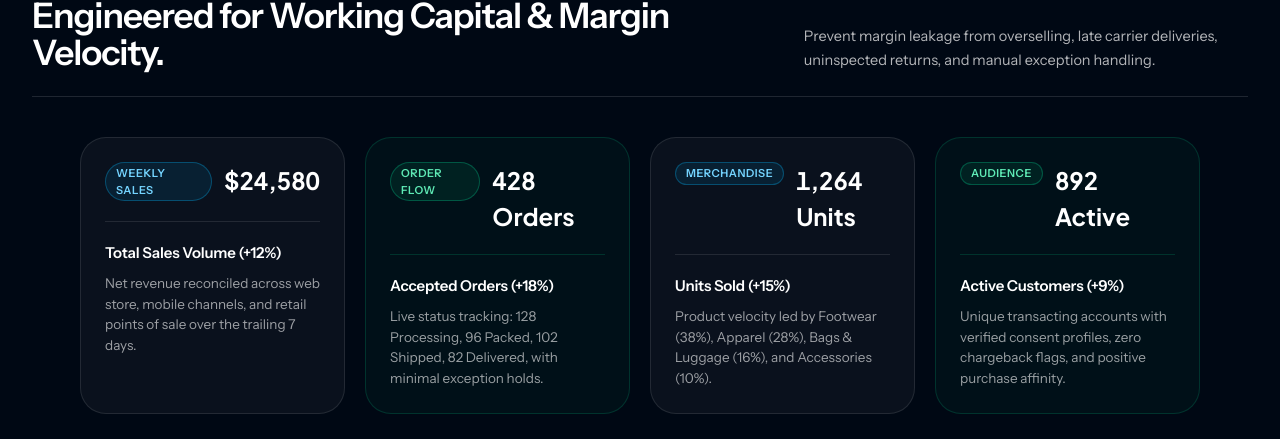
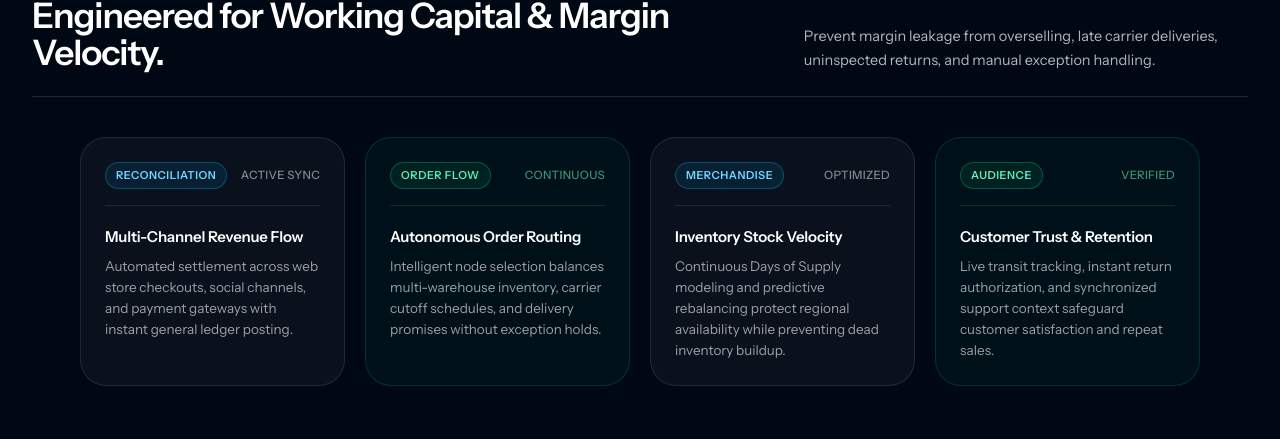
Before and after one commit to sannidhya-nestack/Mavqelra-product-landing, a Next.js app: page / in a window 1280 px wide. Shown: the part 2012-2451 px from the top of the page. Built offline with nearby package versions, Linux system fonts and the light colour scheme; no server answers.

Commit message:
refactor(platform): remove dashboard numbers, percentages, and weekly sales text from KPI cards

```diff
--- a/components/sections/Platform.tsx
+++ b/components/sections/Platform.tsx
@@ -19,7 +19,7 @@ const pins: CalloutPin[] = [
     label_at: { x: 0.36, y: 0.45 },
     side: "right",
     description:
-      "Tracks real-time Net Sales ($24,580), Accepted Orders (428), and margin performance across all active storefronts and retail channels.",
+      "Tracks real-time Net Sales, Accepted Orders, and margin performance across all active storefronts and retail channels.",
   },
   {
     id: "p3-ai-priorities",
@@ -76,73 +76,73 @@ export default function Platform() {
         <div className="mx-auto mt-10 max-w-[1120px] grid gap-5 sm:grid-cols-2 lg:grid-cols-4">
           {/* Metric 1 */}
           <div className="flex flex-col border border-white/10 bg-white/[0.04] p-6 rounded-xl relative overflow-hidden">
-            <div className="flex items-start justify-between gap-3 border-b border-white/10 pb-5">
-              <span className="inline-flex items-center rounded-full border border-sky-400/30 bg-sky-500/10 px-2.5 py-0.5 text-[11px] font-semibold uppercase tracking-wider text-sky-300">
-                Weekly Sales
+            <div className="flex items-center justify-between border-b border-white/10 pb-4">
+              <span className="inline-flex items-center rounded-full border border-sky-400/30 bg-sky-500/10 px-2.5 py-1 text-[11px] font-semibold uppercase tracking-wider text-sky-300">
+                Reconciliation
               </span>
-              <span className="font-display tnum text-[24px] font-bold text-white">
-                $24,580
+              <span className="text-[11.5px] font-medium text-white/50 tracking-wide uppercase">
+                Active Sync
               </span>
             </div>
             <h4 className="mt-5 text-[15px] font-semibold tracking-[-0.01em] text-white">
-              Total Sales Volume (+12%)
+              Multi-Channel Revenue Flow
             </h4>
             <p className="mt-2 text-[13.5px] leading-[1.55] text-white/60">
-              Net revenue reconciled across web store, mobile channels, and retail points of sale over the trailing 7 days.
+              Automated settlement across web store checkouts, social channels, and payment gateways with instant general ledger posting.
             </p>
           </div>
 
           {/* Metric 2 */}
           <div className="flex flex-col border border-emerald-500/20 bg-emerald-500/[0.05] p-6 rounded-xl relative overflow-hidden">
-            <div className="flex items-start justify-between gap-3 border-b border-emerald-500/20 pb-5">
-              <span className="inline-flex items-center rounded-full border border-emerald-400/30 bg-emerald-500/10 px-2.5 py-0.5 text-[11px] font-semibold uppercase tracking-wider text-emerald-300">
+            <div className="flex items-center justify-between border-b border-emerald-500/20 pb-4">
+              <span className="inline-flex items-center rounded-full border border-emerald-400/30 bg-emerald-500/10 px-2.5 py-1 text-[11px] font-semibold uppercase tracking-wider text-emerald-300">
                 Order Flow
               </span>
-              <span className="font-display tnum text-[24px] font-bold text-white">
-                428 Orders
+              <span className="text-[11.5px] font-medium text-emerald-300/60 tracking-wide uppercase">
+                Continuous
               </span>
             </div>
             <h4 className="mt-5 text-[15px] font-semibold tracking-[-0.01em] text-white">
-              Accepted Orders (+18%)
+              Autonomous Order Routing
             </h4>
             <p className="mt-2 text-[13.5px] leading-[1.55] text-white/60">
-              Live status tracking: 128 Processing, 96 Packed, 102 Shipped, 82 Delivered, with minimal exception holds.
+              Intelligent node selection balances multi-warehouse inventory, carrier cutoff schedules, and delivery promises without exception holds.
             </p>
           </div>
 
           {/* Metric 3 */}
           <div className="flex flex-col border border-white/10 bg-white/[0.04] p-6 rounded-xl relative overflow-hidden">
-            <div className="flex items-start justify-between gap-3 border-b border-white/10 pb-5">
-              <span className="inline-flex items-center rounded-full border border-sky-400/30 bg-sky-500/10 px-2.5 py-0.5 text-[11px] font-semibold uppercase tracking-wider text-sky-300">
+            <div className="flex items-center justify-between border-b border-white/10 pb-4">
+              <span className="inline-flex items-center rounded-full border border-sky-400/30 bg-sky-500/10 px-2.5 py-1 text-[11px] font-semibold uppercase tracking-wider text-sky-300">
                 Merchandise
               </span>
-              <span className="font-display tnum text-[24px] font-bold text-white">
-                1,264 Units
+              <span className="text-[11.5px] font-medium text-white/50 tracking-wide uppercase">
+                Optimized
               </span>
             </div>
             <h4 className="mt-5 text-[15px] font-semibold tracking-[-0.01em] text-white">
-              Units Sold (+15%)
+              Inventory Stock Velocity
             </h4>
             <p className="mt-2 text-[13.5px] leading-[1.55] text-white/60">
-              Product velocity led by Footwear (38%), Apparel (28%), Bags &amp; Luggage (16%), and Accessories (10%).
+              Continuous Days of Supply modeling and predictive rebalancing protect regional availability while preventing dead inventory buildup.
             </p>
           </div>
 
           {/* Metric 4 */}
           <div className="flex flex-col border border-emerald-500/20 bg-emerald-500/[0.05] p-6 rounded-xl relative overflow-hidden">
-            <div className="flex items-start justify-between gap-3 border-b border-emerald-500/20 pb-5">
-              <span className="inline-flex items-center rounded-full border border-emerald-400/30 bg-emerald-500/10 px-2.5 py-0.5 text-[11px] font-semibold uppercase tracking-wider text-emerald-300">
+            <div className="flex items-center justify-between border-b border-emerald-500/20 pb-4">
+              <span className="inline-flex items-center rounded-full border border-emerald-400/30 bg-emerald-500/10 px-2.5 py-1 text-[11px] font-semibold uppercase tracking-wider text-emerald-300">
                 Audience
               </span>
-              <span className="font-display tnum text-[24px] font-bold text-white">
-                892 Active
+              <span className="text-[11.5px] font-medium text-emerald-300/60 tracking-wide uppercase">
+                Verified
               </span>
             </div>
             <h4 className="mt-5 text-[15px] font-semibold tracking-[-0.01em] text-white">
-              Active Customers (+9%)
+              Customer Trust &amp; Retention
             </h4>
             <p className="mt-2 text-[13.5px] leading-[1.55] text-white/60">
-              Unique transacting accounts with verified consent profiles, zero chargeback flags, and positive purchase affinity.
+              Live transit tracking, instant return authorization, and synchronized support context safeguard customer satisfaction and repeat sales.
             </p>
           </div>
         </div>
```
